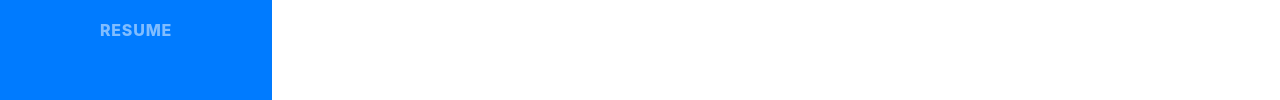
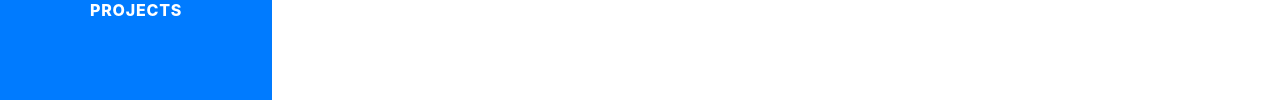
Before and after one commit to akshitsoni/akshitsoni.github.io, a website with bundled scripts: page index.html in a window 1280 px wide. Shown: the part 562-662 px from the top of the page. Built offline with nearby package versions, Linux system fonts and the light colour scheme; a web font is replaced by a local one.

Commit message:
Removed resume.

```diff
--- a/index.html
+++ b/index.html
@@ -52,9 +52,6 @@
           <li class="nav-item">
             <a class="nav-link js-scroll-trigger" href="#projects">Projects</a>
           </li>
-          <li class="nav-item">
-              <a class="nav-link" href="./Akshit_Soni_Resume.pdf">Resume</a>
-            </li>
 
           <!--<li class="nav-item">
             <a class="nav-link js-scroll-trigger" href="#awards">Awards</a>
```
Also changed, not shown: 2 other files.
